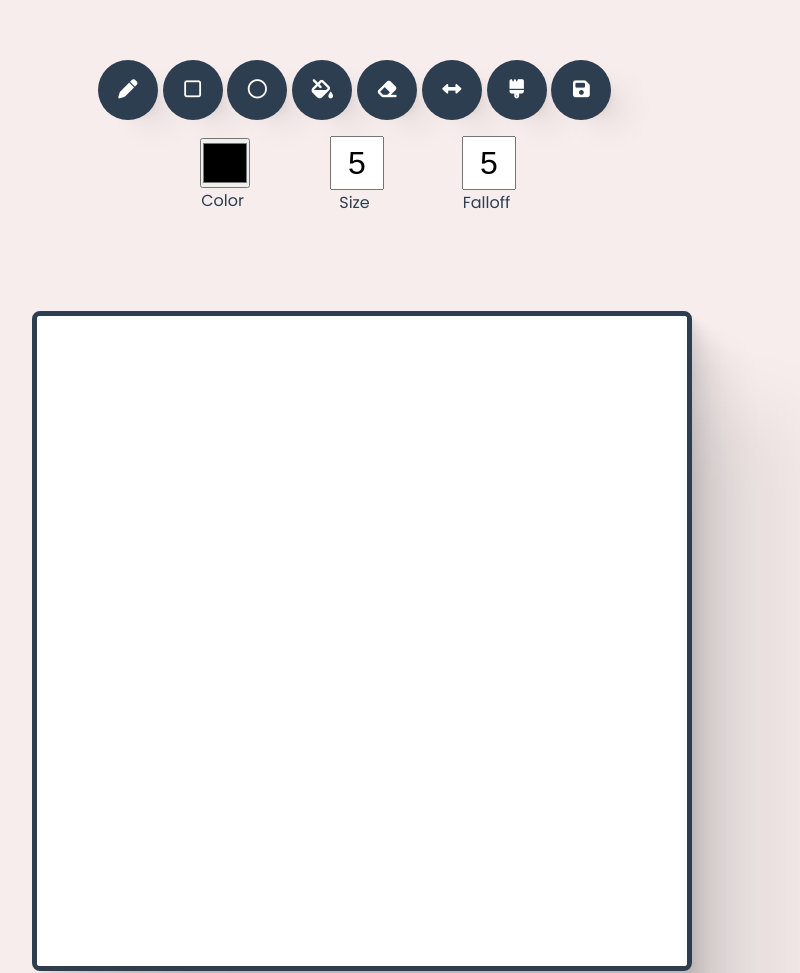
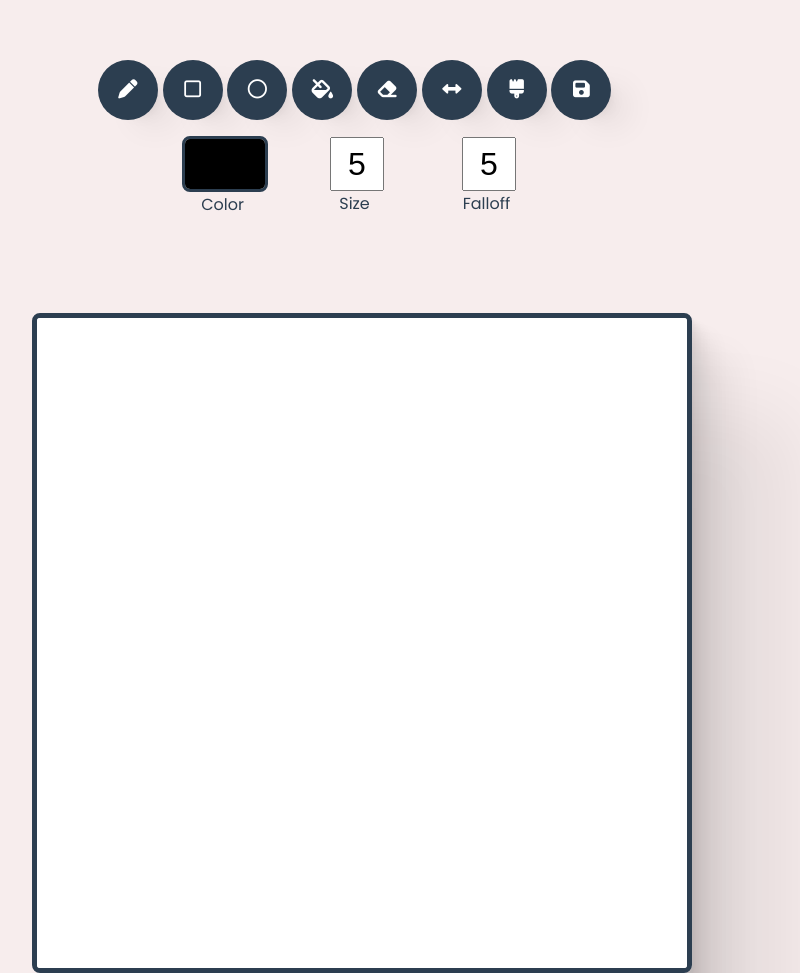
Before and after one commit to akinozgen/canvas-draw, a website built with Vite: page index.html in a window 1280 px wide. Shown: the top 973 px of the page, without its empty margins (283-1083 px from the left). Built offline with nearby package versions, Linux system fonts and the light colour scheme.

Commit message:
styling color picker

```diff
--- a/index.html
+++ b/index.html
@@ -39,7 +39,9 @@
       </div>
       <div class="tool-settings">
         <div class="setting" id="color">
-          <input type="color">
+          <div class="color">
+            <input type="color">
+          </div>
           <label>Color</label>
         </div>
         <div class="setting" id="size">
--- a/style.scss
+++ b/style.scss
@@ -105,7 +105,32 @@ html, body {
           -webkit-appearance: none;
           margin: 0;
         }
+
+        &[type=color] {
+          overflow: hidden;
+          border: 0;
+          position: absolute;
+          margin: 0;
+          padding: 0;
+          top: -10%;
+          left: -10%;
+          right: -10%;
+          bottom: -10%;
+          width: 200%;
+          display: block;
+          height: 200%;
+        }
       }
+    }
+
+    .color {
+      position: relative;
+      border-radius: 8px;
+      overflow: hidden;
+      width: 80px;
+      height: 50px;
+      border: 3px solid #2c3e50;
+      background-color: #2c3e50;
     }
   }
 }
```
